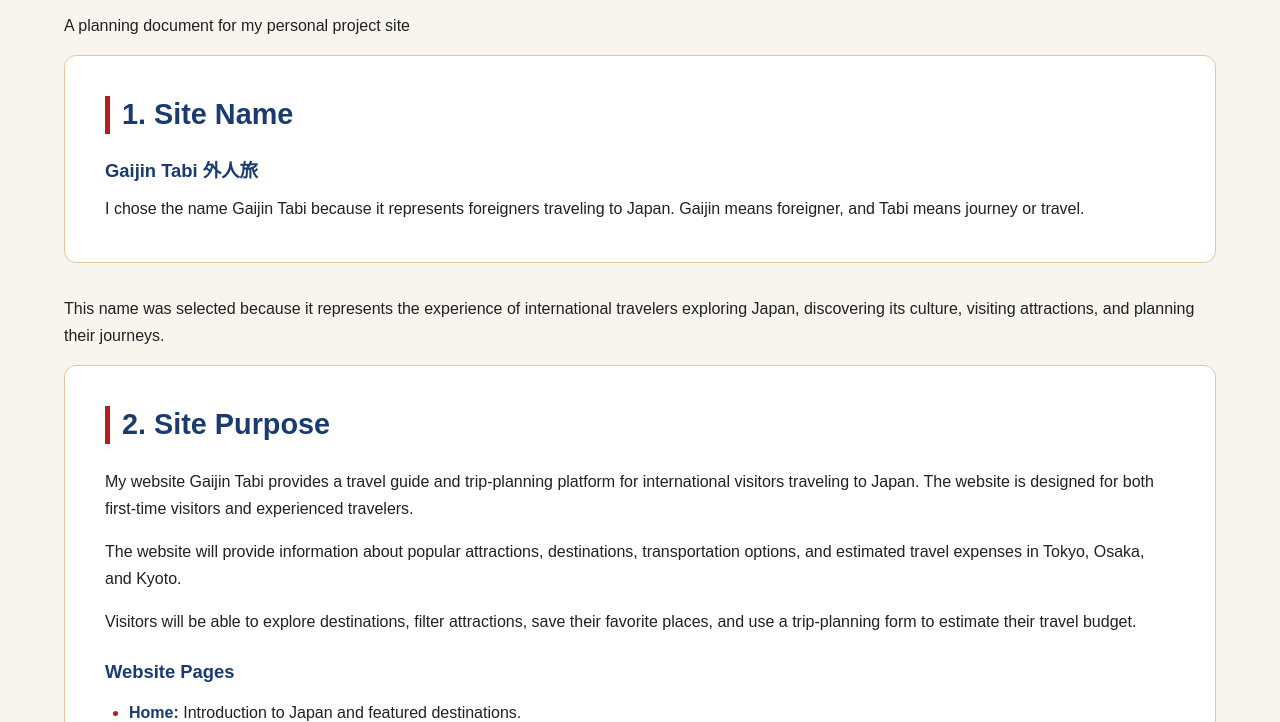
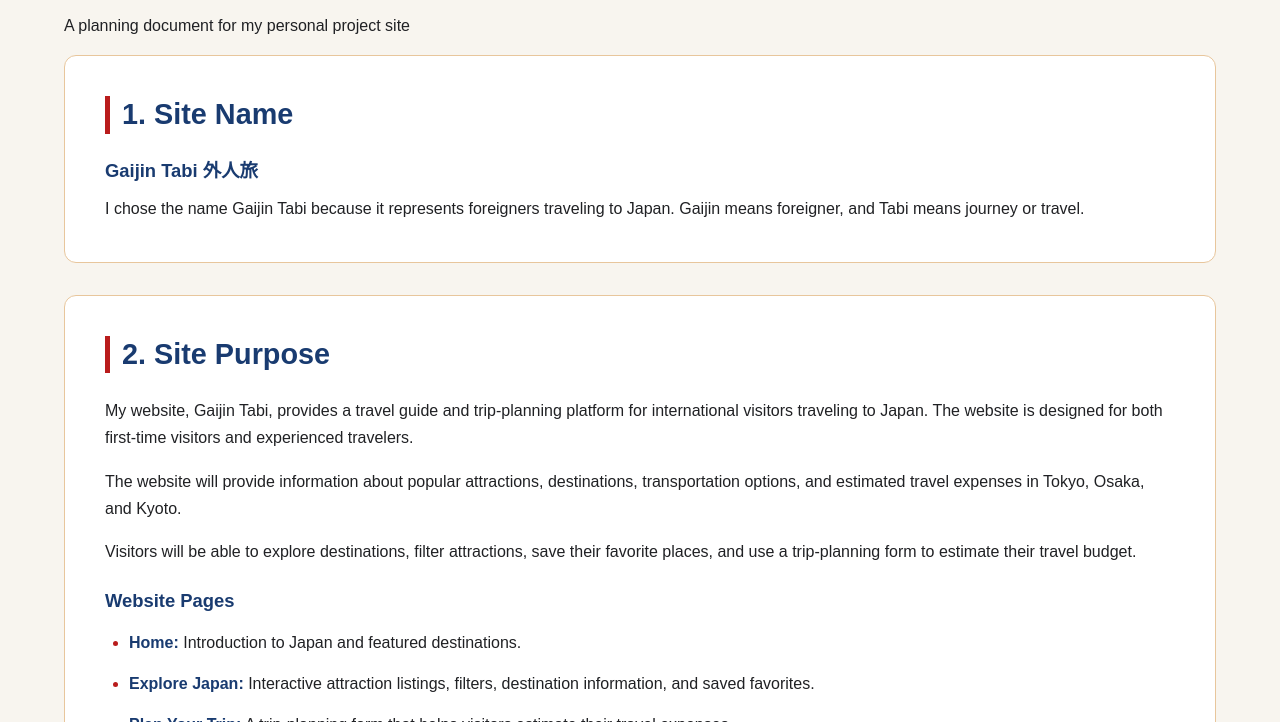
Before and after one commit to harryquimbay/wdd231, a plain HTML site: page final/siteplan.html in a window 1280 px wide. Shown: the part 586-1308 px from the top of the page. Drawn offline with Linux system fonts and the light colour scheme; a web font is replaced by a local one.

Commit message:
Fix HTML validation errors

```diff
--- a/final/siteplan.html
+++ b/final/siteplan.html
@@ -40,7 +40,6 @@
         <p>
             A planning document for my personal project site
         </p>
-        </div>
 
         <section class="plan-section" id="site-name">
             <h2>1. Site Name</h2>
@@ -54,24 +53,14 @@
             </p>
         </section>
 
-        <p>
-            This name was selected because it represents the
-            experience of international travelers exploring Japan,
-            discovering its culture, visiting attractions, and
-            planning their journeys.
-        </p>
-
-        </section>
-
         <section class="plan-section" id="site-purpose">
-
             <h2>2. Site Purpose</h2>
 
             <p>
-            My website Gaijin Tabi provides a travel guide and trip-planning
-            platform for international visitors traveling to Japan.
-            The website is designed for both first-time visitors
-            and experienced travelers.
+                My website, Gaijin Tabi, provides a travel guide and
+                trip-planning platform for international visitors
+                traveling to Japan. The website is designed for both
+                first-time visitors and experienced travelers.
             </p>
 
             <p>
```
Lines whose indentation alone changed are shown as unchanged.
